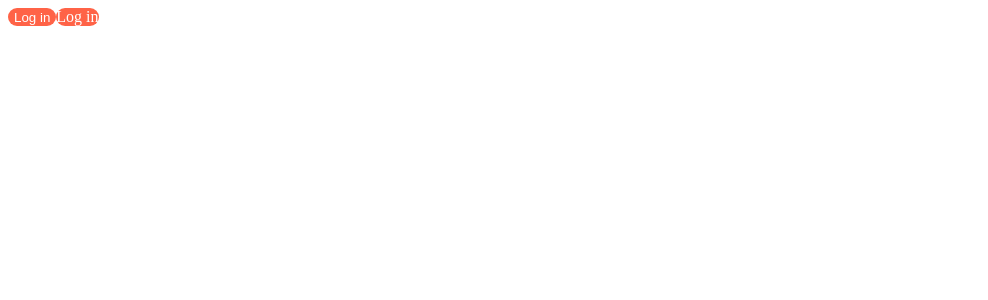
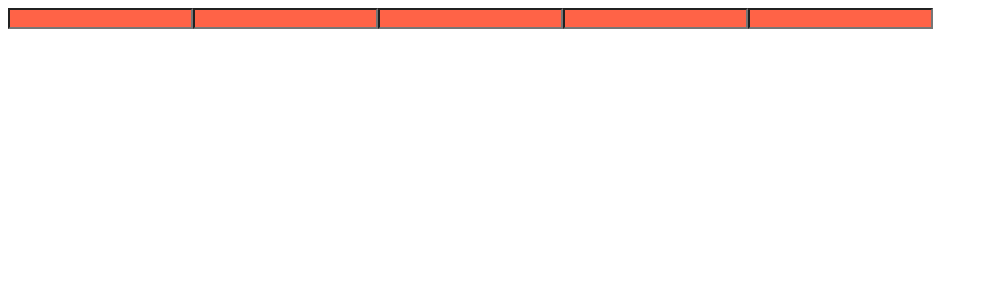
Before and after one commit to ahyunnn/nomadcoder, a React (Create React App) app in the folder react-master/: page / in a window 1280 px wide. Shown: the top 300 px of the page, without its empty margins (0-988 px from the left). Built offline with nearby package versions, Linux system fonts and the light colour scheme.

Commit message:
240503 - reactMaster - styled-components : attrs

```diff
--- a/react-master/src/App.js
+++ b/react-master/src/App.js
@@ -4,18 +4,18 @@
   display: flex;
 `;
 
-const Btn = styled.button`
+const Input = styled.input.attrs({ required: true, minLength: 10 })`
   background-color: tomato;
-  color: white;
-  border: 0;
-  border-radius: 15px;
 `;
 
 function App() {
   return (
     <Father>
-      <Btn>Log in</Btn>
-      <Btn as="a">Log in</Btn>
+      <Input />
+      <Input />
+      <Input />
+      <Input />
+      <Input />
     </Father>
   );
 }
```
